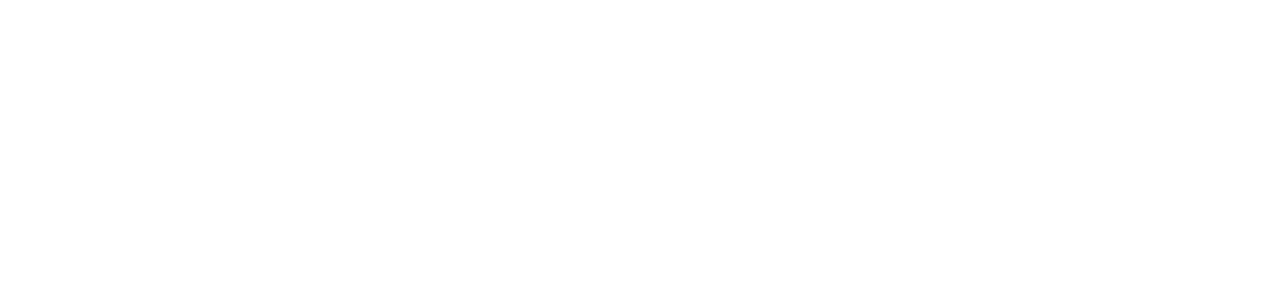
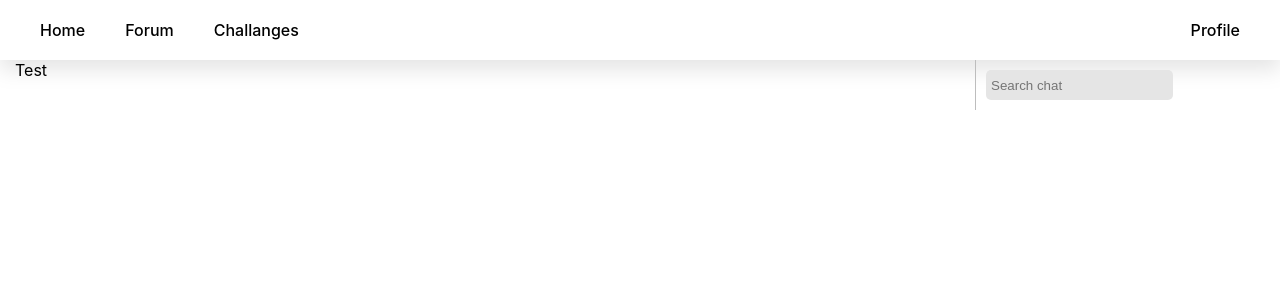
Before and after one commit to ZaqSD/spacecoding, a React (Create React App) app in the folder frontend/: page /forum in a window 1280 px wide. Before the commit this address had no page. Shown: the top 300 px of the page. Built offline with nearby package versions, Linux system fonts and the light colour scheme.

Commit message:
Create forumview

```diff
--- a/frontend/src/App.tsx
+++ b/frontend/src/App.tsx
@@ -3,6 +3,7 @@
 import { Link, Route, BrowserRouter as Router, Routes } from "react-router-dom";
 
 import Home from './views/Home';
+import Forum from "./views/Forum";
 import Home from "./views/Home";
 import Profile from "./views/Profile";
 import React from "react";
@@ -15,6 +16,7 @@
         <div>
           <Routes>
             <Route path="/" element={<Home />} />
+            <Route path="/forum" element={<Forum />} />
             <Route path="/profile" element={<Profile />} />
           </Routes>
         </div>
--- /dev/null
+++ b/frontend/src/views/Forum.tsx
@@ -0,0 +1,22 @@
+import * as React from "react";
+
+import { Col, Container, Row } from "react-grid-system";
+
+import MessageWindow from "../components/MessageWindow";
+import NavBar from "../components/NavBar";
+
+export default function Home() {
+  return (
+    <>
+      <NavBar />
+      <Container fluid>
+        <Row>
+          <Col lg={9}>Test</Col>
+          <Col lg={3}>
+            <MessageWindow />
+          </Col>
+        </Row>
+      </Container>
+    </>
+  );
+}
```
